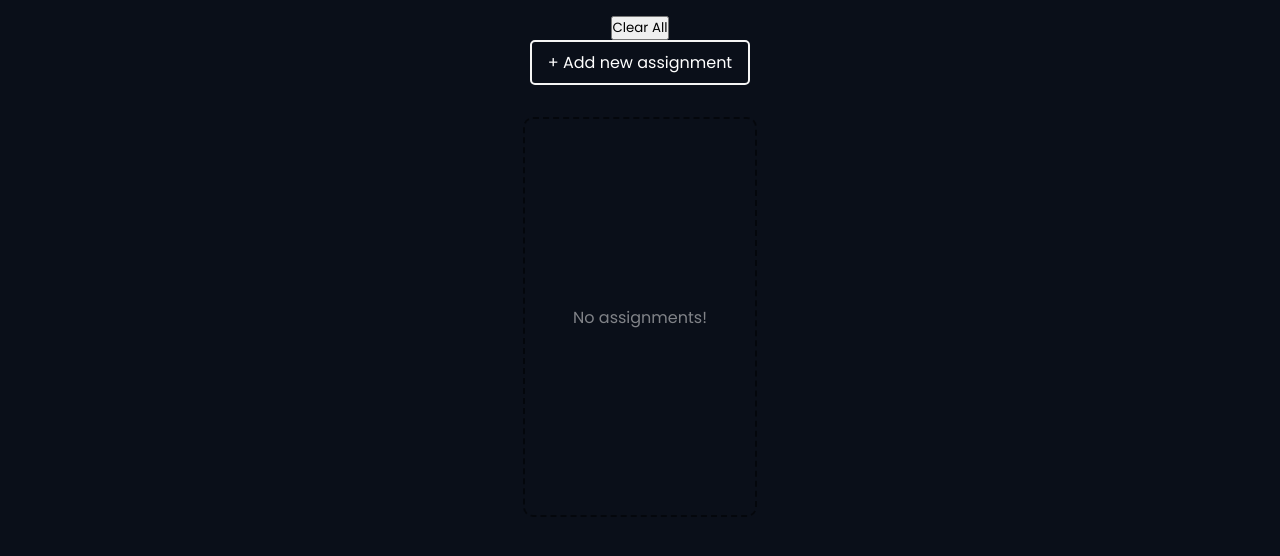
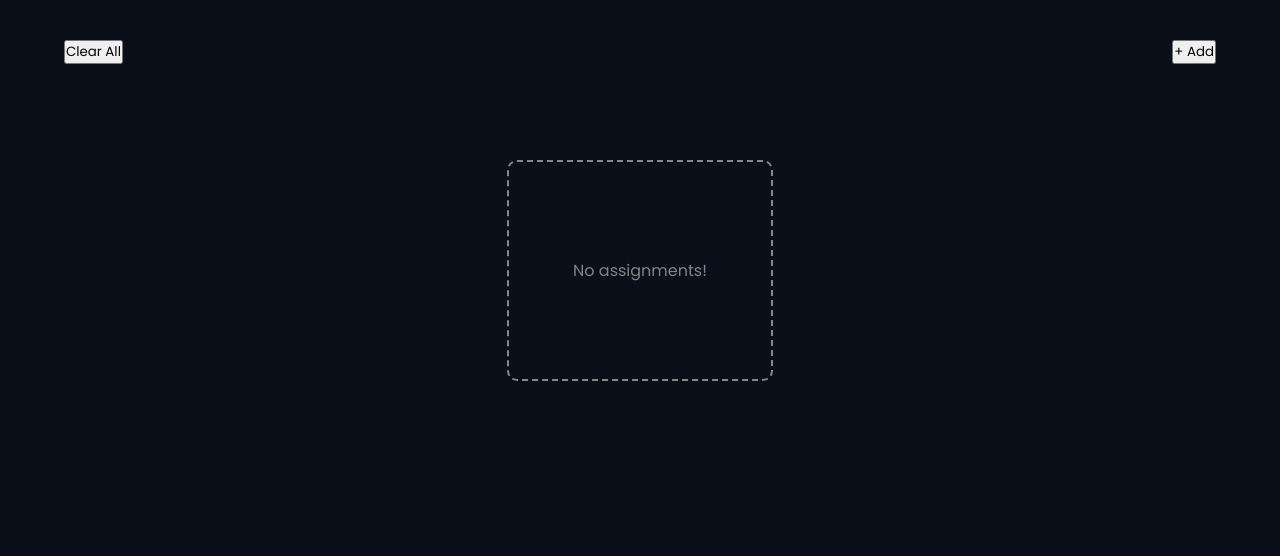
Before and after one commit to jacobrobertsdev/assignment-tracker, a Vue app: page / in a window 1280 px wide. Shown: the top 556 px of the page. Built offline with nearby package versions, Linux system fonts and the light colour scheme.

Commit message:
Update styles. Refactor dynamic date logic

```diff
--- a/src/App.vue
+++ b/src/App.vue
@@ -17,7 +17,7 @@ watch(assignmentsList, (updatedList) => {
 })
 
 function handleAddAssignment(newAssignment) {
-    assignmentsList.value = [...assignmentsList.value, newAssignment]
+    assignmentsList.value = [ newAssignment,...assignmentsList.value]
 }
 
 function handleDeleteAssignment(id) {
--- a/src/components/AddAssignmentForm.vue
+++ b/src/components/AddAssignmentForm.vue
@@ -37,7 +37,7 @@ function addAssignment() {
 
 <template>
 
-    <button v-if="formHidden" @click="toggleForm" class="add-assignment">+ Add new assignment</button>
+    <button v-if="formHidden" @click="toggleForm" class="add-assignment">+ Add</button>
 
     <section class="assignment-form">
         <form v-if="!formHidden" @submit.prevent="addAssignment">
@@ -116,14 +116,10 @@ input {
 }
 
 .add-assignment {
-    font-size: 1rem;
-    color: white;
-    cursor: pointer;
-    background: var(--background);
-    padding: .5rem 1rem;
-    border: 2px solid whitesmoke;
-    border-radius: 5px;
-    z-index: 1;
+    position: fixed;
+    top: 5%;
+    right: 5%;
+    z-index: 10;
 
 }
 
--- a/src/components/AssignmentItem.vue
+++ b/src/components/AssignmentItem.vue
@@ -26,7 +26,7 @@ function deleteAssignment(id) {
 
 <style scoped>
   .assignment{
-        background-color:#2f3b51;
+        background-color:#122034;
         /* box-shadow: 0px 3px 7px -2px rgb(110, 110, 110); */
         position: relative;
         padding: 2rem 1rem;
@@ -50,7 +50,7 @@ function deleteAssignment(id) {
         top:0;
         left:0;
         padding: .2rem .3rem;
-        background-color: hsl(220, 25%, 50%);
+        background-color: #4a5c75;
         color: white;
         border-bottom-right-radius: 5px;
         border-top-left-radius: 5px;
@@ -61,7 +61,7 @@ function deleteAssignment(id) {
         top:0;
         right:0;
         padding: .2rem .3rem;
-        background-color: hsl(220, 25%, 50%);
+        background-color: #4a586c;
         color: white;
         border-bottom-left-radius: 5px;
         border-top-right-radius: 5px;
@@ -72,12 +72,12 @@ function deleteAssignment(id) {
         position: absolute;
         bottom:0;
         right:0;
-        padding: .2rem .3rem;
-        background-color: rgb(186, 0, 0);
+        padding: .4rem;
+        background-color: transparent;
         border: none;
         border-top-left-radius: 5px;
         border-bottom-right-radius: 5px;
-        color: white;
+        color: crimson;
         cursor: pointer;
     }
 </style>
--- a/src/components/AssignmentList.vue
+++ b/src/components/AssignmentList.vue
@@ -21,20 +21,14 @@ function formatDate(dateStr) {
 
 function displayDueDate(dueDate) {
     const currentDate = new Date();
-    const currentDateString = currentDate.toISOString().split('T')[0]; // Extract date string without time component
+    currentDate.setUTCHours(0, 0, 0, 0);
 
     const due = new Date(dueDate);
-    const dueDateString = due.toISOString().split('T')[0];
+    due.setUTCHours(0, 0, 0, 0);
 
-    const tomorrow = new Date(currentDate);
-    tomorrow.setDate(currentDate.getDate() + 1);
-    const tomorrowDateString = tomorrow.toISOString().split('T')[0];
-
-    if (dueDateString === currentDateString) {
+    if (due.getTime() === currentDate.getTime()) {
         return 'Due today!';
-    } else if (dueDateString === tomorrowDateString) {
-        return 'Due tomorrow';
-    } else if (due < currentDate) {
+    } else if (due.getTime() < currentDate.getTime()) {
         return 'Past due';
     } else {
         return `Due: ${formatDate(dueDate)}`;
@@ -64,7 +58,7 @@ function displayDueDate(dueDate) {
 
 
 .assignments-list{
-    margin:2rem auto;
+    margin:3rem auto;
     display: flex;
     flex-direction: column;
     justify-content: center;
@@ -74,17 +68,15 @@ function displayDueDate(dueDate) {
 }
 
 .placeholder {
+    text-align: center;
     opacity: .5;
-    max-width: 85%;
-    padding: 3rem;
-    text-align: center;
-    display: flex;
-    flex-direction: column;
-    justify-content: center;
-    border: 2px dashed black;
+    padding: 6rem 4rem;
+    max-width: 90%;
+    margin: 6rem auto;
+    border: 2px dashed white;
     border-radius: 10px;
     z-index: -1;
-    height: 50vh;
+
 
 }
 
--- a/src/components/ClearAssignments.vue
+++ b/src/components/ClearAssignments.vue
@@ -11,3 +11,12 @@ function handleClear() {
 <template>
     <button @click="handleClear">Clear All</button>
 </template>
+
+<style scoped>
+button {
+    position: fixed;
+    top:5%;
+    left: 5%;
+    z-index: 10;
+}
+</style>
```
